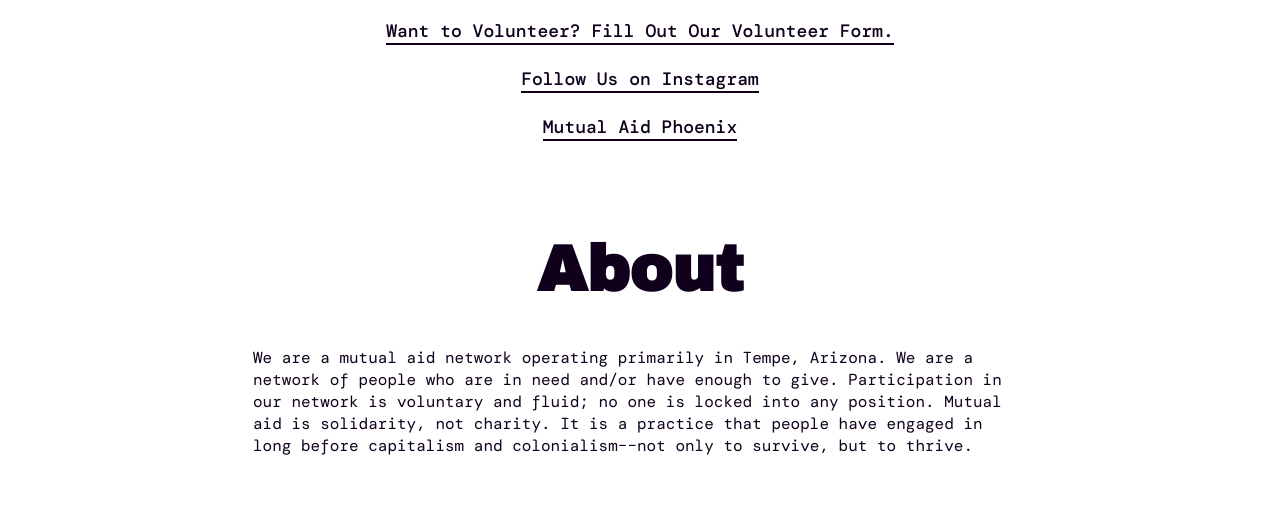
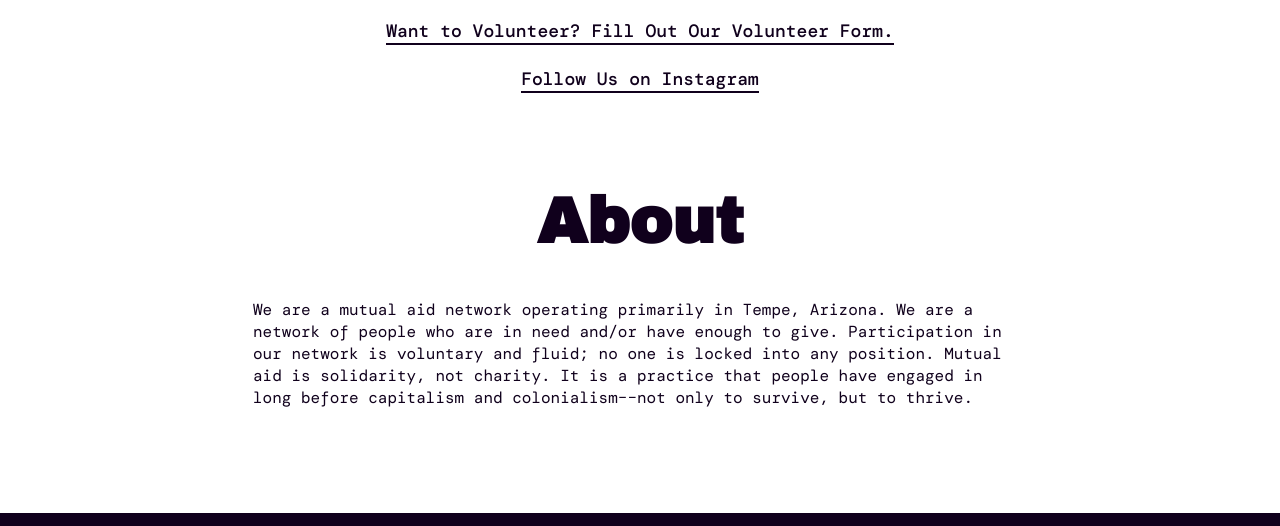
Before and after one commit to hexinduction/mat, a plain HTML site: page index.html in a window 1280 px wide. Shown: the part 6655-7181 px from the top of the page. Drawn offline with nearby package versions, Linux system fonts and the light colour scheme; a web font is replaced by a local one.

Commit message:
removing link to Mutual Aid Phoenix site

```diff
--- a/index.html
+++ b/index.html
@@ -207,9 +207,6 @@
           <div class="section-link section-link3">
             <a class="underlink ig" href="https://www.instagram.com/mutualaidtempe/">Follow Us on Instagram</a>
           </div>
-          <div class="section-link section-link3">
-            <a class="underlink map" href="https://www.mutualaidphx.com/">Mutual Aid Phoenix</a>
-          </div>
           <div id="about" class="title about-title">
             <h1>About</h1>
           </div>
```
